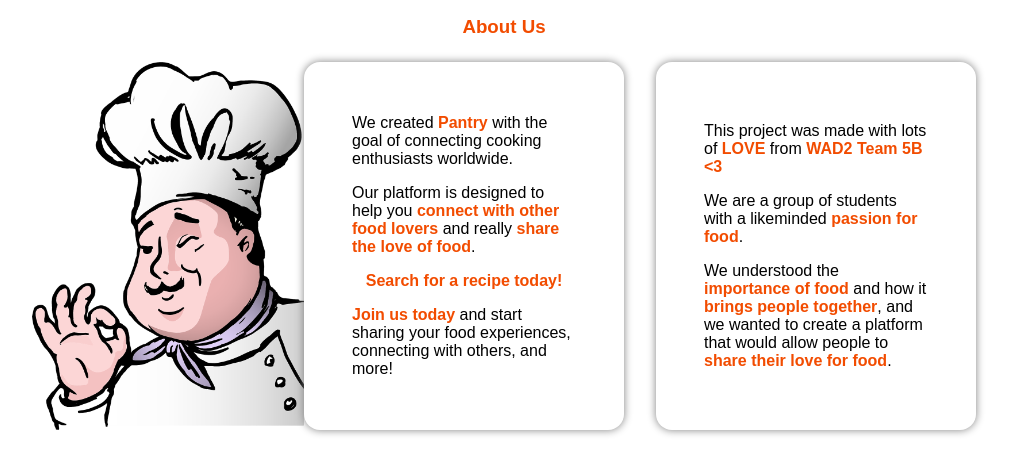
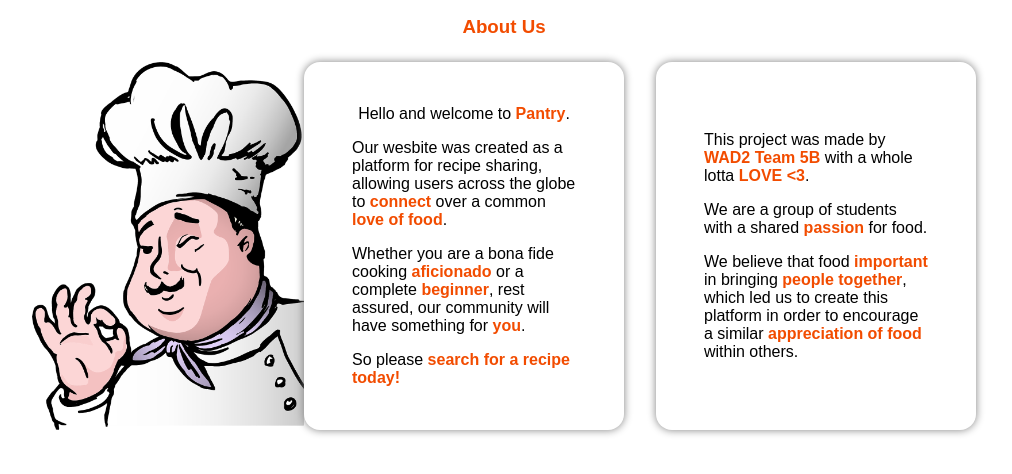
Before and after one commit to WAD2-Team-5B/Pantry, a Django app: page /pantry/about/ in a window 1280 px wide. Shown: the part 96-570 px from the top of the page, without its empty margins (136-1148 px from the left). Run offline with Django 3.2, Linux system fonts and the light colour scheme.

Commit message:
copy/ grammatical tweaks

```diff
--- a/pantry_project/templates/pantry/about.html
+++ b/pantry_project/templates/pantry/about.html
@@ -27,36 +27,33 @@
   <div class="text">
     <!-- 'span' tag used for bold and colour important words/phrases -->
     <p>
-      We created <span>Pantry</span> with the goal of connecting cooking
-      enthusiasts worldwide.
+      Hello and welcome to <span>Pantry</span>.
     </p>
     <p>
-      Our platform is designed to help you
-      <span>connect with other food lovers</span> and really
-      <span>share the love of food</span>.
+      Our wesbite was created as a platform for recipe sharing, allowing users across the globe to
+      <span>connect</span> over a common <span>love of food</span>.
     </p>
-    <p><span>Search for a recipe today!</span></p>
     <p>
-      <span>Join us today</span> and start sharing your food experiences,
-      connecting with others, and more!
+      Whether you are a bona fide cooking <span>aficionado</span> or a complete <span>beginner</span>,
+      rest assured, our community will have something for <span>you</span>.
     </p>
+    <p>So please <span>search for a recipe today!</span></p>
   </div>
 
   <!-- OUR TEAM TEXT -->
   <div class="team">
     <!-- 'span' tag used for bold and colour important words/phrases -->
     <p>
-      This project was made with lots of <span>LOVE</span> from
-      <span>WAD2 Team 5B &lt;3</span>
+      This project was made by <span>WAD2 Team 5B</span> with a whole lotta <span>LOVE &lt;3</span>.
     </p>
     <p>
-      We are a group of students with a likeminded
-      <span>passion for food</span>.
+      We are a group of students with a shared
+      <span>passion</span> for food.
     </p>
     <p>
-      We understood the <span>importance of food</span> and how it
-      <span>brings people together</span>, and we wanted to create a platform
-      that would allow people to <span>share their love for food</span>.
+      We believe that food  <span>important</span>  in bringing
+      <span>people together</span>, which led us to create this platform
+      in order to encourage a similar <span>appreciation of food</span> within others.
     </p>
   </div>
 
--- a/pantry_project/templates/pantry/recipe.html
+++ b/pantry_project/templates/pantry/recipe.html
@@ -78,7 +78,11 @@
         <img src="{% static 'images/star.svg' %}" />
         {{ recipe.rating }}
       </li>
+      {% if recipe.saves == 1 %}
+      <li>{{ recipe.saves }} save</li>
+      {% else %}
       <li>{{ recipe.saves }} saves</li>
+      {% endif %}
       <li>{{ recipe.difficulty }}</li>
       <li>{{ recipe.cuisine }}</li>
       <li>Prep - {{ recipe.prep }}h</li>
--- a/pantry_project/templates/pantry/user-profile.html
+++ b/pantry_project/templates/pantry/user-profile.html
@@ -64,10 +64,10 @@
 
       <!-- include other users name in link text -->
       <li>
-        <a href="{% url 'pantry:user-recipes' profileuser.id %}">{{ profileuser.username }} Recipes</a>
+        <a href="{% url 'pantry:user-recipes' profileuser.id %}">{{ profileuser.username }}'s Recipes</a>
       </li>
       <li>
-        <a href="{% url 'pantry:user-reviews' profileuser.id %}">{{ profileuser.username }} Reviews</a>
+        <a href="{% url 'pantry:user-reviews' profileuser.id %}">{{ profileuser.username }}'s Reviews</a>
       </li>
       <li>
         <a href="{% url 'pantry:saved-recipes' profileuser.id %}">{{ profileuser.username }}'s Saved Recipes</a>
```
